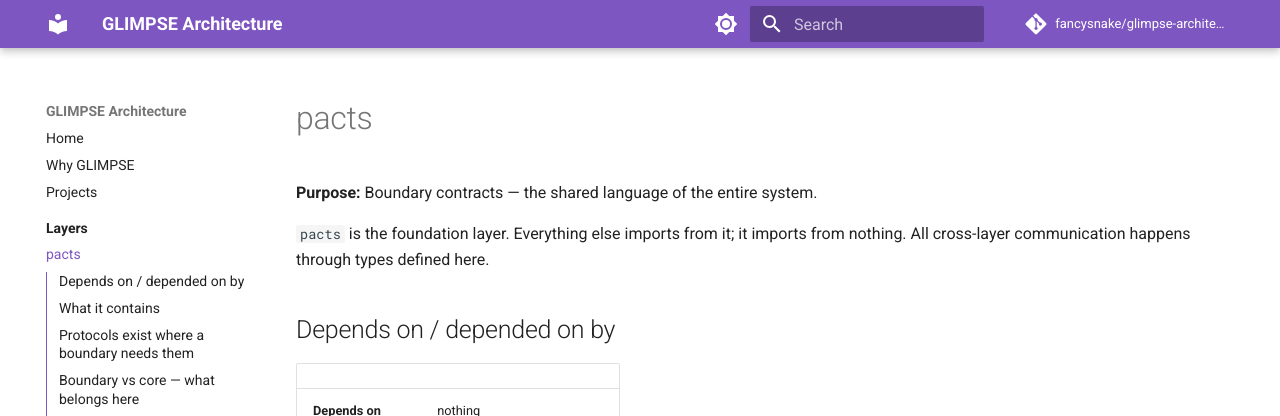
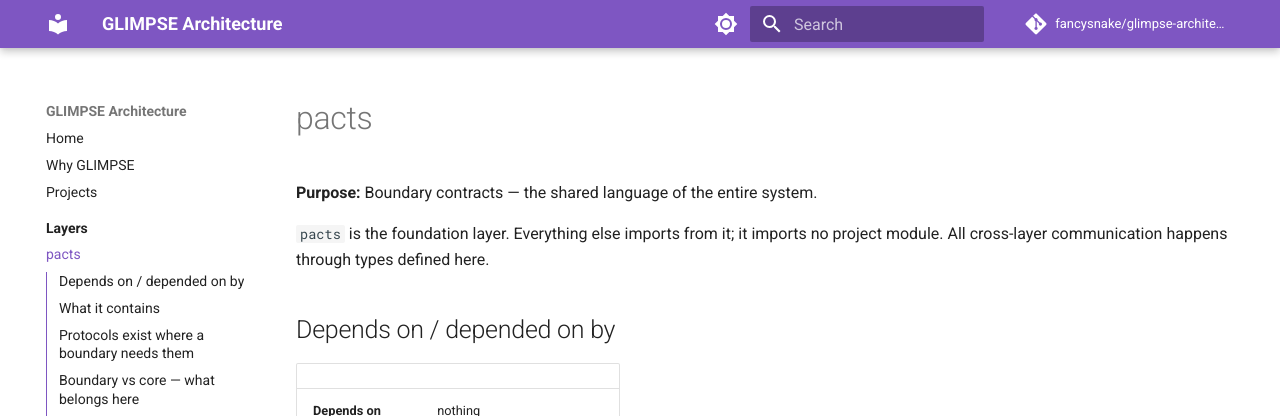
Before and after one commit to fancysnake/glimpse-architecture, an MkDocs documentation site: the page built from docs/layers/pacts.md, in a window 1280 px wide and 900 px high. Shown: the top 416 px of the window. Built offline with MkDocs 1.6.1 and Material for MkDocs 9.7.7, drawn with Linux system fonts in a browser that asks for light colours; comment, search, counter and statistics services are not loaded.

Commit message:
pacts imports no project module
"Imports from nothing" is read literally next to a Pydantic DTO. Two words fix
it, and nothing more: which third-party imports are acceptable is already
settled by where IO is allowed, and spelling out a whitelist here would invite
the question it looks like it answers.

```diff
--- a/docs/layers/pacts.md
+++ b/docs/layers/pacts.md
@@ -2,8 +2,9 @@
 
 **Purpose:** Boundary contracts — the shared language of the entire system.
 
-`pacts` is the foundation layer. Everything else imports from it; it imports
-from nothing. All cross-layer communication happens through types defined here.
+`pacts` is the foundation layer. Everything else imports from it; it imports no
+project module. All cross-layer communication happens through types defined
+here.
 
 ## Depends on / depended on by
 
```
Also changed, not shown: review.md (+7 -1 lines).
